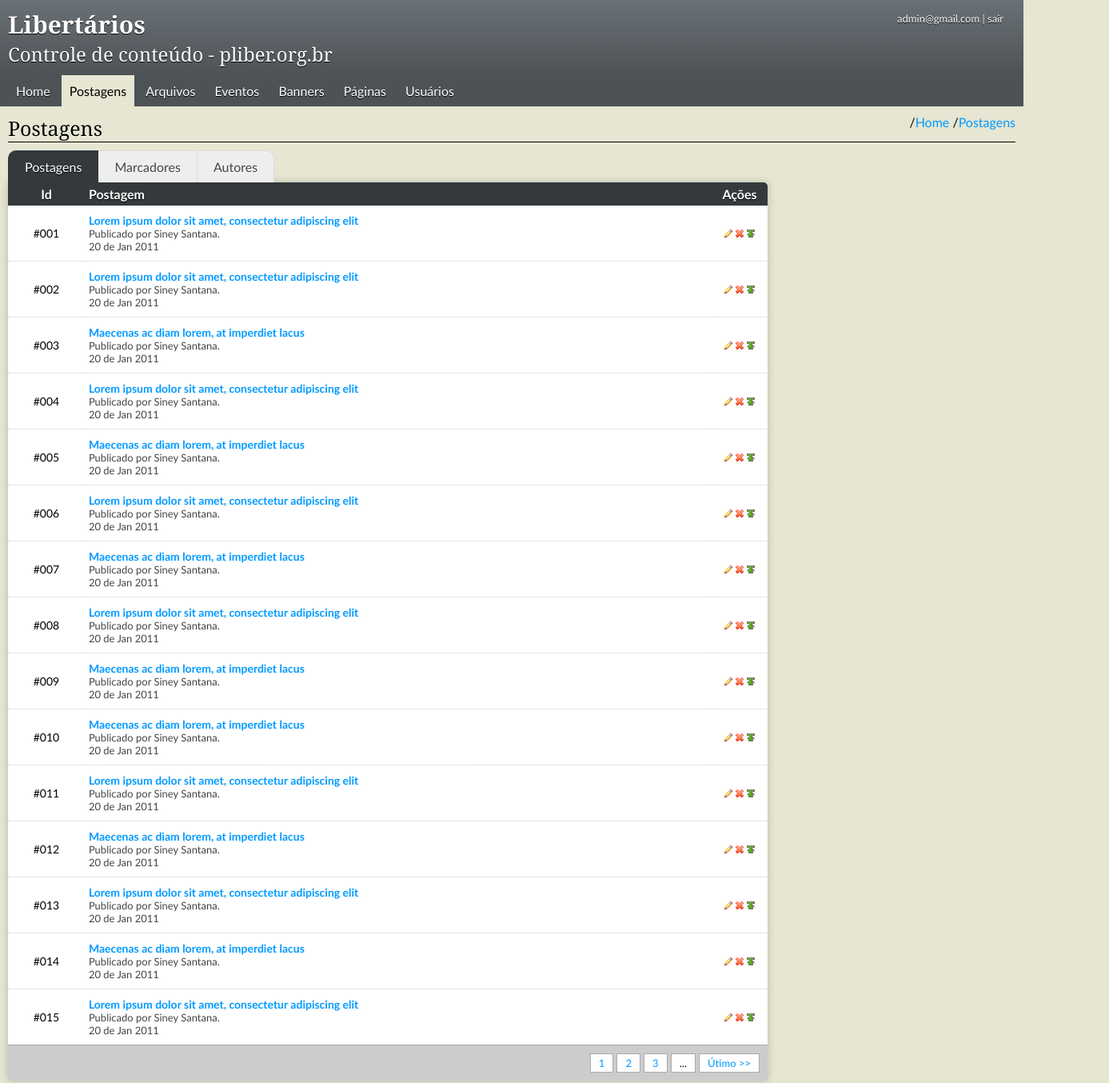
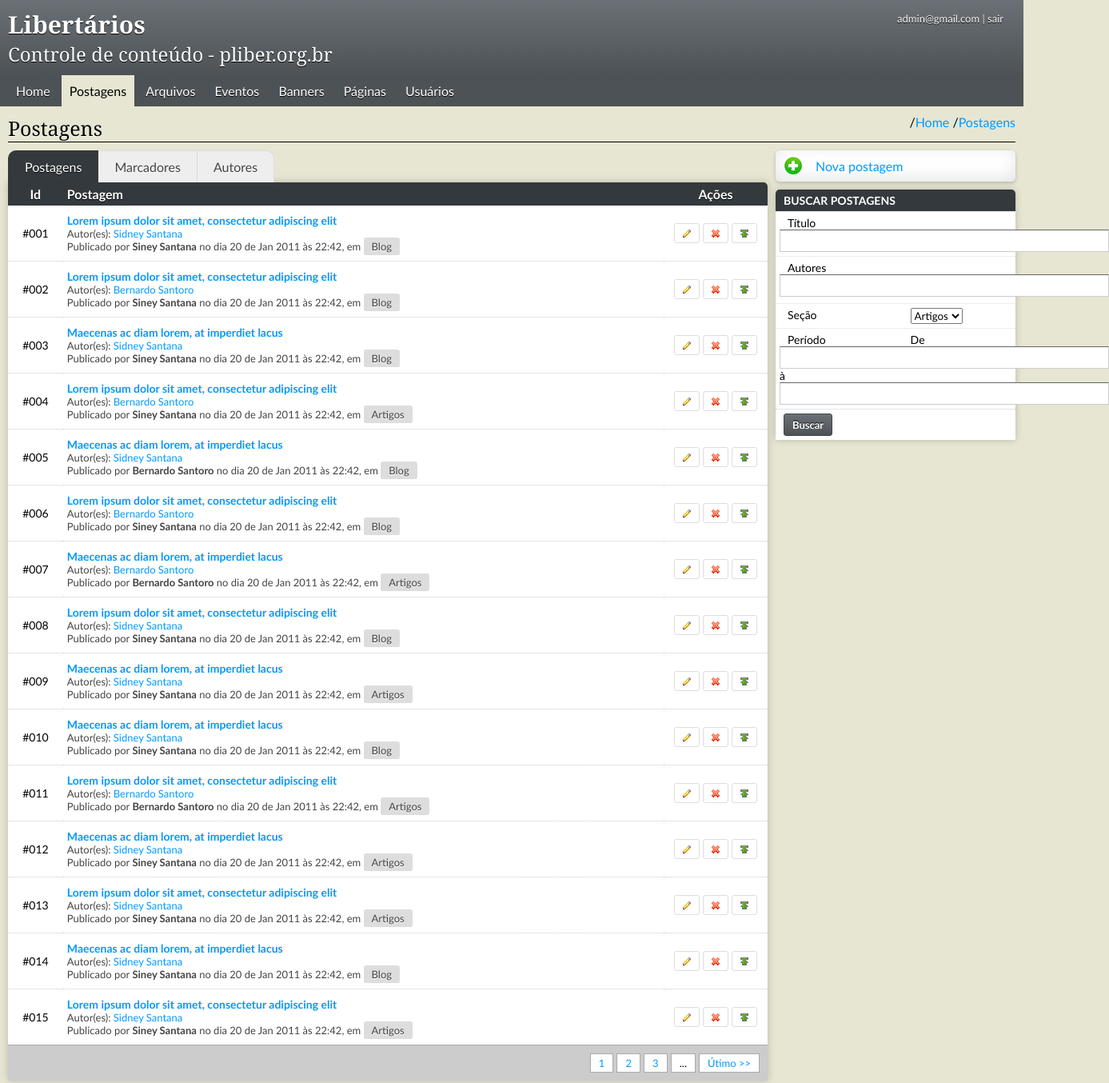
Before and after one commit to SiteLIBER/LIBER-Admin, a plain HTML site: page postagens_index.html in a window 1280 px wide. Shown: the top 1354 px of the page at 80% size, 1387 px wide, since content can reach past the window. Drawn offline with Linux system fonts and the light colour scheme.

Commit message:
Modificado a tabela de exebição das postagens e iniciado sidebar.

```diff
--- a/postagens_index.html
+++ b/postagens_index.html
@@ -118,8 +118,10 @@
               <td class="id">#001</td>
               <td>
                 <p><strong><a href="javascript:void(0);">Lorem ipsum dolor sit amet, consectetur adipiscing elit</a></strong></p>
-                <p class="info">Publicado por Siney Santana.</p>
-                <p class="info">20 de Jan 2011</p>
+                <p class="info">Autor(es): <a href="javascript:void(0);">Sidney Santana</a></p>
+                <p class="info">Publicado por <strong>Siney Santana</strong> no dia 20 de Jan 2011 às 22:42, em
+                  <a href="javascript:void(0);" class="section">Blog</a>
+                </p>
               </td>
               <td class="actions">
                <a href="javascript:void(0);" class="button"><img src="images/edit_icon.png" alt="Editar" title="Editar" /></a>
@@ -131,8 +133,10 @@
               <td class="id">#002</td>
               <td>
                 <p><strong><a href="javascript:void(0);">Lorem ipsum dolor sit amet, consectetur adipiscing elit</a></strong></p>
-                <p class="info">Publicado por Siney Santana.</p>
-                <p class="info">20 de Jan 2011</p>
+                <p class="info">Autor(es): <a href="javascript:void(0);">Bernardo Santoro</a></p>
+                <p class="info">Publicado por <strong>Siney Santana</strong> no dia 20 de Jan 2011 às 22:42, em
+                  <a href="javascript:void(0);" class="section">Blog</a>
+                </p>
               </td>
               <td class="actions">
                <a href="javascript:void(0);" class="button"><img src="images/edit_icon.png" alt="Editar" title="Editar" /></a>
@@ -144,8 +148,10 @@
               <td class="id">#003</td>
               <td>
                 <p><strong><a href="javascript:void(0);"> Maecenas ac diam lorem, at imperdiet lacus</a></strong></p>
-                <p class="info">Publicado por Siney Santana.</p>
-                <p class="info">20 de Jan 2011</p>
+                <p class="info">Autor(es): <a href="javascript:void(0);">Sidney Santana</a></p>
+                <p class="info">Publicado por <strong>Siney Santana</strong> no dia 20 de Jan 2011 às 22:42, em
+                  <a href="javascript:void(0);" class="section">Blog</a>
+                </p>
               </td>
               <td class="actions">
                <a href="javascript:void(0);" class="button"><img src="images/edit_icon.png" alt="Editar" title="Editar" /></a>
@@ -157,8 +163,10 @@
               <td class="id">#004</td>
               <td>
                 <p><strong><a href="javascript:void(0);">Lorem ipsum dolor sit amet, consectetur adipiscing elit</a></strong></p>
-                <p class="info">Publicado por Siney Santana.</p>
-                <p class="info">20 de Jan 2011</p>
+                <p class="info">Autor(es): <a href="javascript:void(0);">Bernardo Santoro</a></p>
+                <p class="info">Publicado por <strong>Siney Santana</strong> no dia 20 de Jan 2011 às 22:42, em
+                  <a href="javascript:void(0);" class="section">Artigos</a>
+                </p>
               </td>
               <td class="actions">
                <a href="javascript:void(0);" class="button"><img src="images/edit_icon.png" alt="Editar" title="Editar" /></a>
@@ -170,8 +178,10 @@
               <td class="id">#005</td>
               <td>
                 <p><strong><a href="javascript:void(0);"> Maecenas ac diam lorem, at imperdiet lacus</a></strong></p>
-                <p class="info">Publicado por Siney Santana.</p>
-                <p class="info">20 de Jan 2011</p>
+                <p class="info">Autor(es): <a href="javascript:void(0);">Sidney Santana</a></p>
+                <p class="info">Publicado por <strong>Bernardo Santoro</strong> no dia 20 de Jan 2011 às 22:42, em
+                  <a href="javascript:void(0);" class="section">Blog</a>
+                </p>
               </td>
               <td class="actions">
                <a href="javascript:void(0);" class="button"><img src="images/edit_icon.png" alt="Editar" title="Editar" /></a>
@@ -183,8 +193,10 @@
               <td class="id">#006</td>
               <td>
                 <p><strong><a href="javascript:void(0);">Lorem ipsum dolor sit amet, consectetur adipiscing elit</a></strong></p>
-                <p class="info">Publicado por Siney Santana.</p>
-                <p class="info">20 de Jan 2011</p>
+                <p class="info">Autor(es): <a href="javascript:void(0);">Bernardo Santoro</a></p>
+                <p class="info">Publicado por <strong>Siney Santana</strong> no dia 20 de Jan 2011 às 22:42, em
+                  <a href="javascript:void(0);" class="section">Blog</a>
+                </p>
               </td>
               <td class="actions">
                <a href="javascript:void(0);" class="button"><img src="images/edit_icon.png" alt="Editar" title="Editar" /></a>
@@ -196,8 +208,10 @@
               <td class="id">#007</td>
               <td>
                 <p><strong><a href="javascript:void(0);"> Maecenas ac diam lorem, at imperdiet lacus</a></strong></p>
-                <p class="info">Publicado por Siney Santana.</p>
-                <p class="info">20 de Jan 2011</p>
+                <p class="info">Autor(es): <a href="javascript:void(0);">Bernardo Santoro</a></p>
+                <p class="info">Publicado por <strong>Bernardo Santoro</strong> no dia 20 de Jan 2011 às 22:42, em
+                  <a href="javascript:void(0);" class="section">Artigos</a>
+                </p>
               </td>
               <td class="actions">
                <a href="javascript:void(0);" class="button"><img src="images/edit_icon.png" alt="Editar" title="Editar" /></a>
@@ -209,8 +223,10 @@
               <td class="id">#008</td>
               <td>
                 <p><strong><a href="javascript:void(0);">Lorem ipsum dolor sit amet, consectetur adipiscing elit</a></strong></p>
-                <p class="info">Publicado por Siney Santana.</p>
-                <p class="info">20 de Jan 2011</p>
+                <p class="info">Autor(es): <a href="javascript:void(0);">Sidney Santana</a></p>
+                <p class="info">Publicado por <strong>Siney Santana</strong> no dia 20 de Jan 2011 às 22:42, em
+                  <a href="javascript:void(0);" class="section">Blog</a>
+                </p>
               </td>
               <td class="actions">
                <a href="javascript:void(0);" class="button"><img src="images/edit_icon.png" alt="Editar" title="Editar" /></a>
@@ -222,8 +238,10 @@
               <td class="id">#009</td>
               <td>
                 <p><strong><a href="javascript:void(0);"> Maecenas ac diam lorem, at imperdiet lacus</a></strong></p>
-                <p class="info">Publicado por Siney Santana.</p>
-                <p class="info">20 de Jan 2011</p>
+                <p class="info">Autor(es): <a href="javascript:void(0);">Sidney Santana</a></p>
+                <p class="info">Publicado por <strong>Siney Santana</strong> no dia 20 de Jan 2011 às 22:42, em
+                  <a href="javascript:void(0);" class="section">Artigos</a>
+                </p>
               </td>
               <td class="actions">
                <a href="javascript:void(0);" class="button"><img src="images/edit_icon.png" alt="Editar" title="Editar" /></a>
@@ -235,8 +253,10 @@
               <td class="id">#010</td>
               <td>
                 <p><strong><a href="javascript:void(0);"> Maecenas ac diam lorem, at imperdiet lacus</a></strong></p>
-                <p class="info">Publicado por Siney Santana.</p>
-                <p class="info">20 de Jan 2011</p>
+                <p class="info">Autor(es): <a href="javascript:void(0);">Sidney Santana</a></p>
+                <p class="info">Publicado por <strong>Siney Santana</strong> no dia 20 de Jan 2011 às 22:42, em
+                  <a href="javascript:void(0);" class="section">Blog</a>
+                </p>
               </td>
               <td class="actions">
                <a href="javascript:void(0);" class="button"><img src="images/edit_icon.png" alt="Editar" title="Editar" /></a>
@@ -248,8 +268,10 @@
               <td class="id">#011</td>
               <td>
                 <p><strong><a href="javascript:void(0);">Lorem ipsum dolor sit amet, consectetur adipiscing elit</a></strong></p>
-                <p class="info">Publicado por Siney Santana.</p>
-                <p class="info">20 de Jan 2011</p>
+                <p class="info">Autor(es): <a href="javascript:void(0);">Bernardo Santoro</a></p>
+                <p class="info">Publicado por <strong>Bernardo Santoro</strong> no dia 20 de Jan 2011 às 22:42, em
+                  <a href="javascript:void(0);" class="section">Artigos</a>
+                </p>
               </td>
               <td class="actions">
                <a href="javascript:void(0);" class="button"><img src="images/edit_icon.png" alt="Editar" title="Editar" /></a>
@@ -261,8 +283,10 @@
               <td class="id">#012</td>
               <td>
                 <p><strong><a href="javascript:void(0);"> Maecenas ac diam lorem, at imperdiet lacus</a></strong></p>
-                <p class="info">Publicado por Siney Santana.</p>
-                <p class="info">20 de Jan 2011</p>
+                <p class="info">Autor(es): <a href="javascript:void(0);">Sidney Santana</a></p>
+                <p class="info">Publicado por <strong>Siney Santana</strong> no dia 20 de Jan 2011 às 22:42, em
+                  <a href="javascript:void(0);" class="section">Artigos</a>
+                </p>
               </td>
               <td class="actions">
                <a href="javascript:void(0);" class="button"><img src="images/edit_icon.png" alt="Editar" title="Editar" /></a>
@@ -274,8 +298,10 @@
               <td class="id">#013</td>
               <td>
                 <p><strong><a href="javascript:void(0);">Lorem ipsum dolor sit amet, consectetur adipiscing elit</a></strong></p>
-                <p class="info">Publicado por Siney Santana.</p>
-                <p class="info">20 de Jan 2011</p>
+                <p class="info">Autor(es): <a href="javascript:void(0);">Sidney Santana</a></p>
+                <p class="info">Publicado por <strong>Siney Santana</strong> no dia 20 de Jan 2011 às 22:42, em
+                  <a href="javascript:void(0);" class="section">Artigos</a>
+                </p>
               </td>
               <td class="actions">
                <a href="javascript:void(0);" class="button"><img src="images/edit_icon.png" alt="Editar" title="Editar" /></a>
@@ -287,8 +313,10 @@
               <td class="id">#014</td>
               <td>
                 <p><strong><a href="javascript:void(0);"> Maecenas ac diam lorem, at imperdiet lacus</a></strong></p>
-                <p class="info">Publicado por Siney Santana.</p>
-                <p class="info">20 de Jan 2011</p>
+                <p class="info">Autor(es): <a href="javascript:void(0);">Sidney Santana</a></p>
+                <p class="info">Publicado por <strong>Siney Santana</strong> no dia 20 de Jan 2011 às 22:42, em
+                  <a href="javascript:void(0);" class="section">Blog</a>
+                </p>
               </td>
               <td class="actions">
                <a href="javascript:void(0);" class="button"><img src="images/edit_icon.png" alt="Editar" title="Editar" /></a>
@@ -300,8 +328,10 @@
               <td class="id">#015</td>
               <td>
                 <p><strong><a href="javascript:void(0);">Lorem ipsum dolor sit amet, consectetur adipiscing elit</a></strong></p>
-                <p class="info">Publicado por Siney Santana.</p>
-                <p class="info">20 de Jan 2011</p>
+                <p class="info">Autor(es): <a href="javascript:void(0);">Sidney Santana</a></p>
+                <p class="info">Publicado por <strong>Siney Santana</strong> no dia 20 de Jan 2011 às 22:42, em
+                  <a href="javascript:void(0);" class="section">Artigos</a>
+                </p>
               </td>
               <td class="actions">
                <a href="javascript:void(0);" class="button"><img src="images/edit_icon.png" alt="Editar" title="Editar" /></a>
@@ -331,7 +361,43 @@
     <!-- MAIN CONTENT END -->
 
     <aside id="sidebar">
+      <ul class="actions">
+        <li class="new"><a href="javascript:void(0);">Nova postagem</a></li></li>
+      </ul>
 
+      <div class="box">
+        <h4>Buscar postagens</h4>
+
+        <form class="simple_form">
+          <div class="input string">
+            <label for="titulo_input">Título</label>
+            <input type="text" id="titulo_input" class="title" />
+          </div>
+
+          <div class="input string">
+            <label for="autores_input">Autores</label>
+            <input type="text" id="autores_input" />
+          </div>
+
+          <div class="input select">
+            <label for="secao_input">Seção</label>
+            <select>
+              <option>Artigos</option>
+              <option>Blog</option>
+            </select>
+          </div>
+
+          <div class="input date">
+            <label for="inicio_input">Período</label>
+            De <input type="text" id="inicio_input" />
+            à <input type="text" id="fim_input" />
+          </div>
+
+          <div class="actions">
+            <input type="submit" value="Buscar" />
+          </div>
+        </form>
+      </div>
     </aside>
   </div>
 
--- a/stylesheets/default.css
+++ b/stylesheets/default.css
@@ -90,14 +90,42 @@ table tbody tr td.id {
 }
 
 table tbody tr td.actions {
-    width: 60px;
+    width: 120px;
 
     text-align: center;
+}
+
+table tbody tr td.actions a {
+    padding: 3px 10px;
+    display: inline-block;
+
+    border-radius: 3px;
+    border: 1px solid #ddd;
+}
+
+table tbody tr td.actions a:hover {
+    border: 1px solid #444;
 }
 
 table tbody tr td p.info {
     color: #444;
     font-size: 13px;
+}
+
+table tbody tr td p.info .section {
+    padding: 3px 10px;
+
+    color: #444;
+    text-shadow: 0 1px 0 #fff;
+    border-radius: 3px;
+    background: #ddd;
+}
+
+table tbody tr td p.info .section:hover {
+    color: #ddd;
+    text-decoration: none;
+    text-shadow: none;
+    background: #444;
 }
 
 table tfoot {
@@ -127,6 +155,32 @@ table tfoot tr td {
 
 .separator {
     border-bottom: 1px solid #000;
+}
+
+/*
+** Actions
+*/
+
+aside ul.actions {
+    list-style: none;
+}
+
+aside ul.actions li {
+    margin-bottom: 10px;
+}
+
+aside ul.actions li a {
+    padding: 10px 20px 10px 50px;
+    display: block;
+
+    border-radius: 5px;
+    background: #fff;
+    box-shadow: 0 2px 5px rgba(0, 0, 0, 0.2),
+        inset 0 -5px 20px rgba(0, 0, 0, 0.1);
+}
+
+aside ul.actions li.new a {
+    background: #fff url("../images/new_24_icon.png") no-repeat 10px center;
 }
 
 /*
```
Also changed, not shown: images/new_24_icon.png (added).
